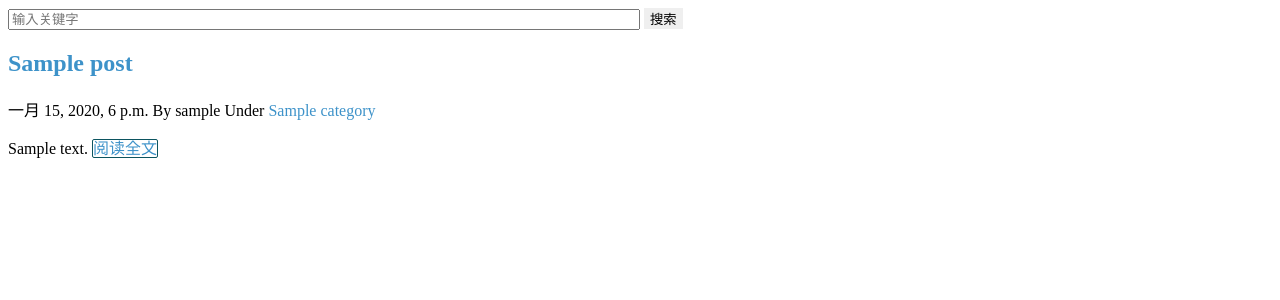
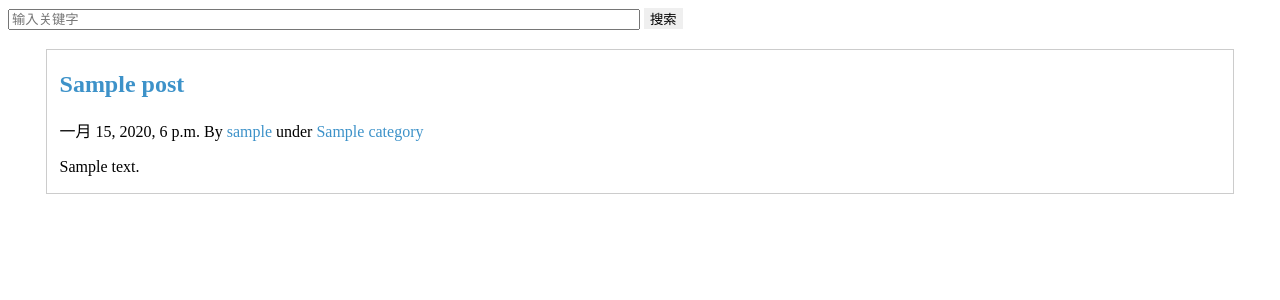
Before and after one commit to justphantom/hhxdjango, a Django app: page / in a window 1280 px wide. Shown: the top 300 px of the page. Run offline with Django 3.2, Linux system fonts and the light colour scheme; tables that the repository leaves empty hold one stand-in row (values such as "Sample post").

Commit message:
样式简化

```diff
--- a/blog/views.py
+++ b/blog/views.py
@@ -12,7 +12,7 @@ from .models import Post
 # Create your views here.
 def index(request):
     post_list = Post.objects.all()
-    return render(request, 'blog/index.html', context={'post_list': post_list})
+    return render(request, 'blog/index.html', context={'post_list': post_list, 'title': 'Blog'})
 
 
 def detail(request, pk):
@@ -23,7 +23,7 @@ def detail(request, pk):
                                       'markdown.extensions.codehilite',
                                       'markdown.extensions.toc',
                                   ])
-    return render(request, 'blog/detail.html', context={'post': post})
+    return render(request, 'blog/detail.html', context={'post': post, 'title': post.title})
 
 
 def search(request):
--- a/static/css/main.css
+++ b/static/css/main.css
@@ -70,8 +70,18 @@ p {
 
 .inner {
     padding: 1.5% 3% 1.5% 3%;
+    margin:1.5% 3% 1.5% 3%;
+    border:1px solid #CCCCCC;
 }
 
 .detail-title {
     text-align: center;
 }
+.article {
+    padding: 0.1% 1% 0.1% 1%;
+    margin:1.5% 3% 1.5% 3%;
+    border:1px solid #CCCCCC;
+}
+.post-author {
+    color: rgb(61, 146, 201);
+}
--- a/templates/base.html
+++ b/templates/base.html
@@ -7,7 +7,7 @@
     <link rel="stylesheet" href="{% static 'css/main.css' %}">
     <link rel="stylesheet" href="{% static 'css/prism.css' %}">
     <script src="{% static 'js/prism.js' %}"></script>
-    <title>Blog</title>
+    <title>{{ title }}</title>
 </head>
 <body>
 {% if messages %}
--- a/templates/blog/detail.html
+++ b/templates/blog/detail.html
@@ -6,9 +6,6 @@
     <hr>
     {{ post.body|safe }}
 </div>
-    <script>
-        document.title = "{{ post.title }}";
-    </script>
 <div class="inner">
     <h3>发表评论</h3>
     {% show_comment_form post %}
--- a/templates/blog/index.html
+++ b/templates/blog/index.html
@@ -5,25 +5,21 @@
     <input type="search" name="q" placeholder="输入关键字" required class="input-search">
     <button type="submit" class="search-button">搜索</button>
 </form>
+
 {% for post in post_list %}
-        <article>
-            <header>
+<div class="article">
     <h2 class="post-title">
         <a href="{{ post.get_absolute_url }}">{{ post.title }}</a>
     </h2>
-            </header>
     <p class="post-meta">
         <span class="post-date">{{ post.modified_time }}</span>
         By <span class="post-author">{{ post.author }}</span>
-                Under <a href="javascript:void(0);"><span class="post-category">{{ post.category }}</span></a>
-
+        under <a href="javascript:void(0);"><span class="post-category">{{ post.category }}</span></a>
     </p>
-            <p class="post-excerpt">
-                <span class="post-excerpt">{{ post.excerpt }}</span>
-                <a href="{{ post.get_absolute_url }}"><span class="readmore">阅读全文</span></a>
-            </p>
-        </article>
+    <p class="post-excerpt">{{ post.excerpt }}</p>
+</div>
 {% empty %}
 <div class="pure-form-message">Nothing!</div>
 {% endfor %}
+
 {% endblock main %}
--- a/templates/comments/inclusions/_list.html
+++ b/templates/comments/inclusions/_list.html
@@ -1,4 +1,5 @@
 <h3>评论列表,共{{ comment_count }}条评论</h3>
+
 <ul>
     {% for comment in comment_list %}
     <li>
```
Lines whose indentation alone changed are shown as unchanged.
